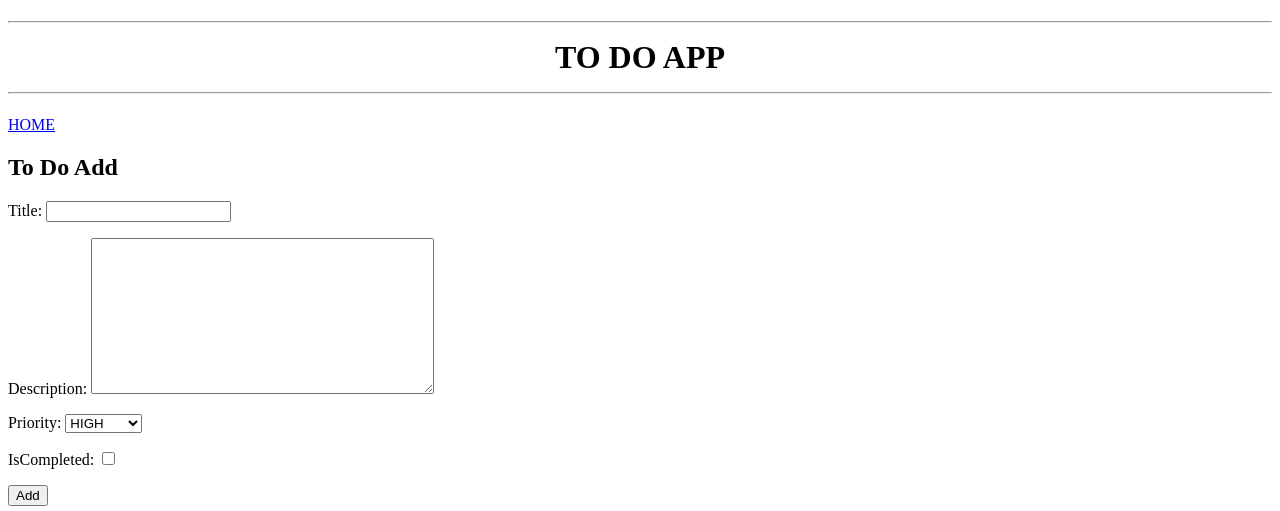
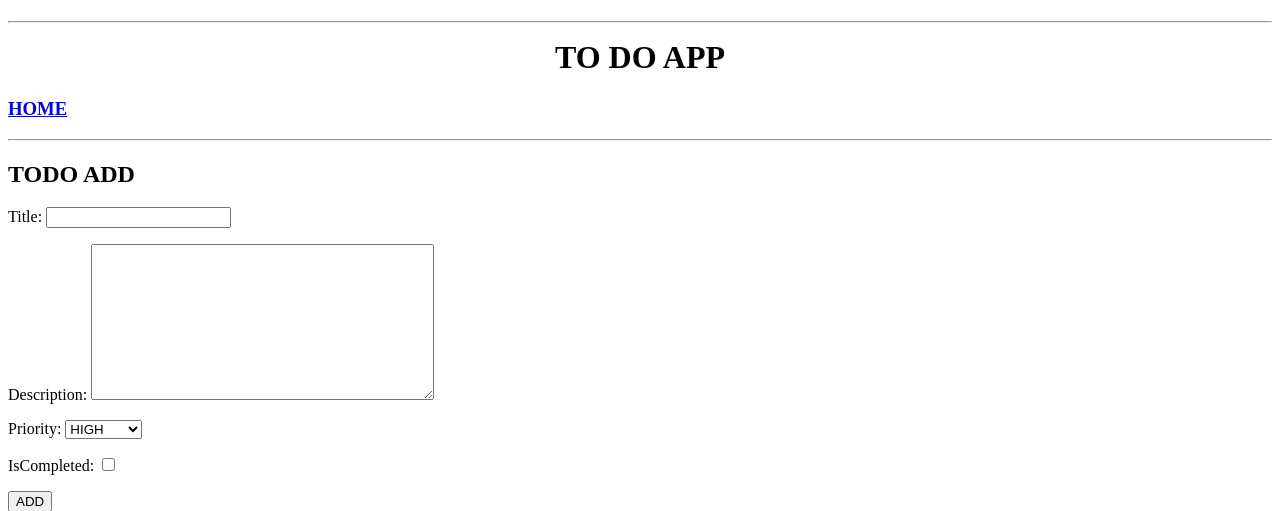
Before and after one commit to yakupkose3123/ToDoDjango, a Django app: page /add/ in a window 1280 px wide. Shown: the top 511 px of the page. Run offline with Django 4.2, Linux system fonts and the light colour scheme.

Commit message:
end of proj with class based and function based views

```diff
--- a/app/templates/app/base.html
+++ b/app/templates/app/base.html
@@ -11,10 +11,11 @@
     <h1>
       <hr />
       <center>TO DO APP </center>
-      <hr />
     </h1>
-    <a href="{% url 'home' %}">HOME</a>
-
+    <div>
+      <a href="{% url 'home' %}"> <h3>HOME</h3></a>
+    </div>
+    <hr />
     {% block content %}
     {# Add some content here on your pages! #}
     {% endblock content %}
--- a/app/templates/app/todo_add.html
+++ b/app/templates/app/todo_add.html
@@ -2,14 +2,14 @@
 
 {% block content %}
 
-<h2>To Do Add</h2>
+<h2>TODO ADD</h2>
 
 <form action="" method="POST" enctype="multipart/form-data">
   {% csrf_token %}
 
   {{form.as_p}}
 
-  <input type="submit" value="Add" />
+  <input type="submit" value="ADD" />
 </form>
 
 {% endblock content %}
--- a/app/templates/app/todo_delete.html
+++ b/app/templates/app/todo_delete.html
@@ -7,11 +7,11 @@
   <form action="" , method="POST">
     {% csrf_token %}
 
-    Are you sure delete {{todo}}?<br />
-    <input type="submit" value="Yes" />
+    Are you sure delete {{todo.title}}?<br />
+    <input type="submit" value="YES" />
   </form>
 
-  <a href="{% url 'list'%}"> <button>No</button></a>
+  <a href="{% url 'list'%}"> <button>NO</button></a>
 </div>
 
 {% endblock content %}
--- a/app/templates/app/todo_update.html
+++ b/app/templates/app/todo_update.html
@@ -5,7 +5,7 @@
 <form action="" method="POST" enctype="multipart/form-data">
   {% csrf_token %} {{form.as_p}}
 
-  <input type="submit" value="Update" />
+  <input type="submit" value="UPDATE" />
 </form>
 
 {% endblock content %}
--- a/app/urls.py
+++ b/app/urls.py
@@ -1,18 +1,20 @@
 
 from django.urls import path
-from django.views.generic.base import TemplateView
-from .views import  HomeView, TodoListView , TodoCreateView , TodoDetailView , TodoUpdateView , TodoDeleteView
+from .views import  home, todo_delete, todo_list, todo_create,  HomeView, TodoListView , TodoCreateView , TodoDetailView , TodoUpdateView , TodoDeleteView,  todo_update
 
 urlpatterns = [
-   path('', HomeView.as_view(),  name="home"),
+   #! CLASS BASED VIEWS
+   # path('', HomeView.as_view(),  name="home"),
+   # path('list/', TodoListView.as_view(), name="list"),
+   # path('add/', TodoCreateView.as_view(), name="add"),
+   # path('update/<int:pk>/', TodoUpdateView.as_view(), name="update"),
+   # path('delete/<int:pk>/', TodoDeleteView.as_view(), name="delete"),
 
-   path('list/', TodoListView.as_view(), name="list"),
-
-   path('add/', TodoCreateView.as_view(), name="add"),
-
+   #! FUNTİONAL BASED VIEWS
+   path('', home,  name="home"),
+   path('list/', todo_list,  name="list"),
+   path('add/', todo_create, name="add"),
    path('detail/<int:id>/', TodoDetailView.as_view(), name="detail"),
-
-   path('update/<int:pk>/', TodoUpdateView.as_view(), name="update"),
-
-   path('delete/<int:pk>/', TodoDeleteView.as_view(), name="delete"),
+   path('update/<int:id>/', todo_update, name="update"),
+   path('delete/<int:id>/', todo_delete, name="delete"),
 ]
--- a/app/views.py
+++ b/app/views.py
@@ -1,24 +1,47 @@
+from multiprocessing import context
 from django.http import HttpResponse
-from django.shortcuts import render
+from django.shortcuts import redirect, render
 from django.views.generic.base import TemplateView
 from django.views.generic.list import ListView
 from django.views.generic.detail import DetailView
 from django.views.generic.edit import CreateView, UpdateView, DeleteView
 from django.urls import reverse_lazy
 from .forms import ToDoForm
+from .models import Todo
 
 from app.models import Todo
 
-
+#!HOME
+def home(request) :
+    return render(request, "app/home.html")
 class HomeView(TemplateView):
     template_name = "app/home.html"
 
 #!LİST
+def todo_list(request) :
+    todos = Todo.objects.all()
+    context = {"todos" : todos}
+
+    return render(request, "app/todo_list.html", context)
+
+
 class TodoListView(ListView):
     model = Todo
     context_object_name = 'todos'
 
 #!ADD
+
+def todo_create(request):
+    form = ToDoForm()
+
+    if request.method == "POST":
+        form = ToDoForm(request.POST)
+        if form.is_valid():
+            form.save()
+            return redirect("list")
+
+    context = { "form" : form}
+    return render(request, "app/todo_add.html", context)
 
 class TodoCreateView(CreateView):
     model = Todo
@@ -32,7 +55,21 @@ class TodoDetailView(DetailView):
     pk_url_kwarg = 'id'
 
 #!UPDATE
+def todo_update(request, id):
+    todo = Todo.objects.get(id=id)
+    form = ToDoForm(instance=todo)
 
+    if request.method == "POST":
+        form = ToDoForm(request.POST, instance=todo)
+        if form.is_valid():
+            form.save()
+            return redirect("list")
+    context = {
+        "todo" : todo,
+        "form" : form
+        }
+
+    return render(request, "app/todo_update.html", context)
 class TodoUpdateView(UpdateView):
     model = Todo
     form_class = ToDoForm
@@ -41,6 +78,16 @@ class TodoUpdateView(UpdateView):
 
 #! DELETE
 
+def todo_delete(request, id):
+    todo = Todo.objects.get(id=id)
+
+    if request.method == "POST":
+        todo.delete()
+        return redirect("list")
+    context = {"todo" : todo}
+
+    return render(request, "app/todo_delete.html", context)
+
 class TodoDeleteView(DeleteView):
     model = Todo
     template_name = "app/todo_delete.html"
```
Also changed, not shown: app/templates/app/home.html (+6 -2 lines), app/templates/app/todo_detail.html (+11 -4 lines), app/templates/app/todo_list.html (+5 -5 lines).
